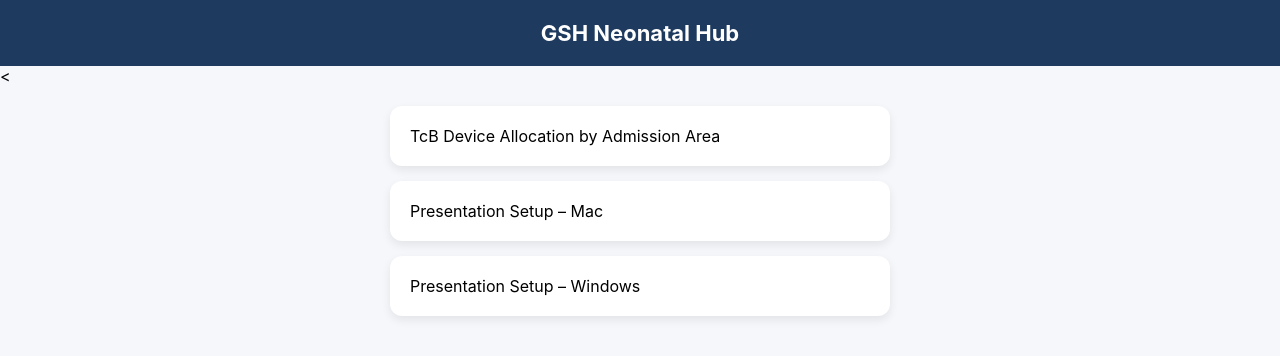
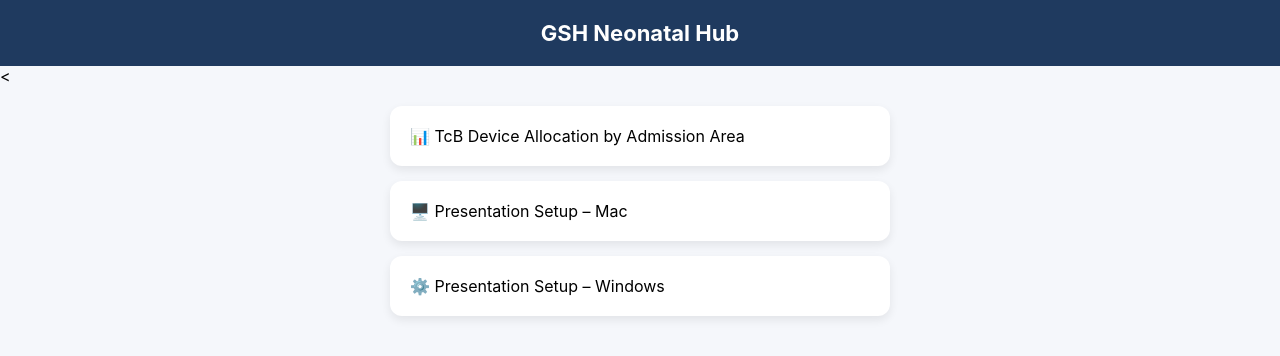
Before and after one commit to SP-8403/gsh-neonatal-hub, a plain HTML site: page index.html in a window 1280 px wide. Drawn offline with Linux system fonts and the light colour scheme.

Commit message:
Update index.html

```diff
--- a/index.html
+++ b/index.html
@@ -53,15 +53,15 @@ GSH Neonatal Hub
 <<div class="container">
 
   <a href="tcb.html" class="card">
-    TcB Device Allocation by Admission Area
+  📊 TcB Device Allocation by Admission Area
   </a>
 
   <a href="presentation-mac.html" class="card">
-    Presentation Setup – Mac
+  🖥️ Presentation Setup – Mac
   </a>
 
   <a href="presentation-windows.html" class="card">
-    Presentation Setup – Windows
+  ⚙️ Presentation Setup – Windows
   </a>
 
 </div>
```
